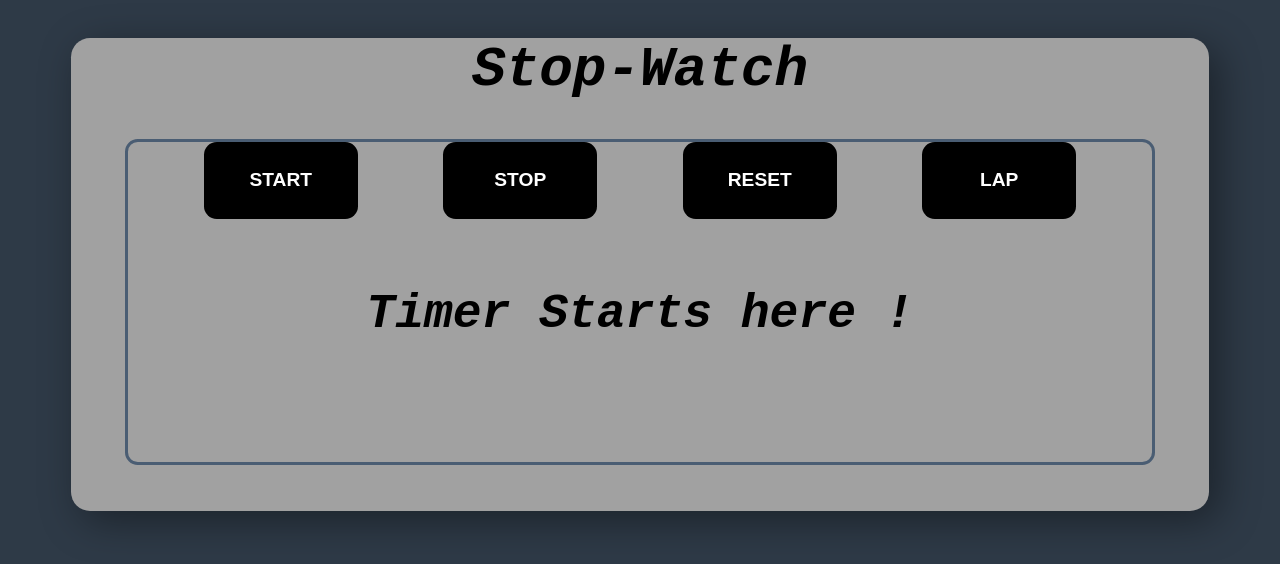
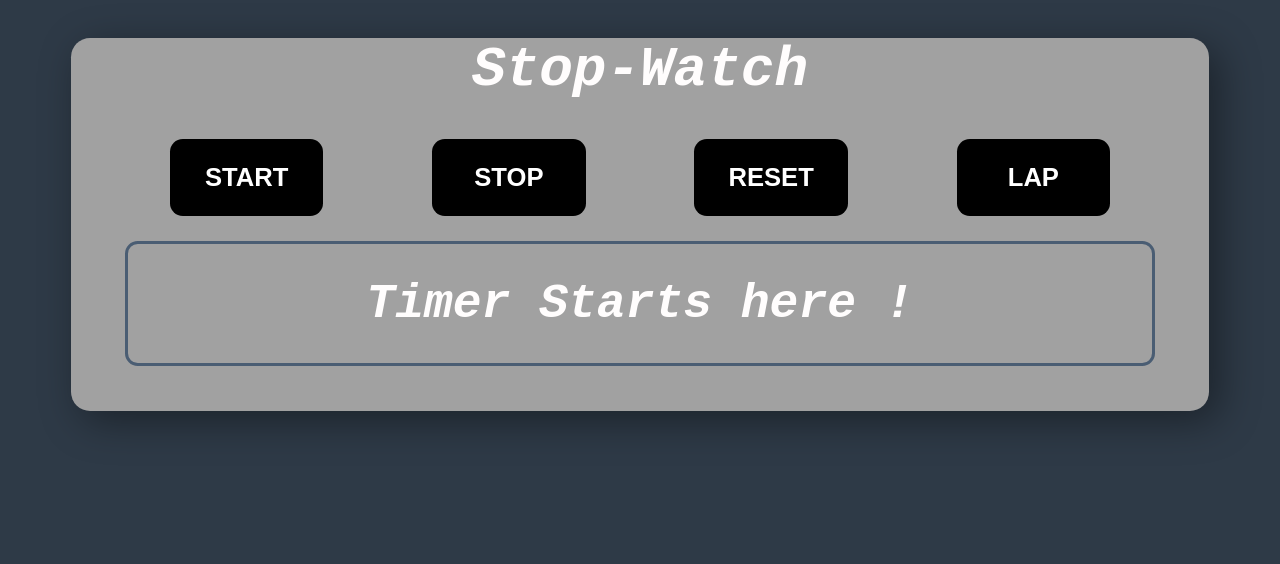
Before and after one commit to iamsumitkumar64/STOP-WATCH, a plain HTML site: page index.html in a window 1280 px wide. Drawn offline with Linux system fonts and the light colour scheme.

Commit message:
Change in Css

```diff
--- a/index.html
+++ b/index.html
@@ -22,11 +22,12 @@
 
         #main {
             width: 90%;
-            min-height: 40vh;
+            /* min-height: 40vh; */
             border: 0.2em solid #4a5d73;
             margin: auto;
             border-radius: 1vmax;
             margin-bottom: 4%;
+            margin-top: 2vmax;
         }
 
         #buttons {
@@ -41,6 +42,7 @@
         }
 
         h1 {
+            color: rgb(255, 253, 253);
             text-align: center;
             font-style: italic;
             font-family: 'Courier New', Courier, monospace;
@@ -56,7 +58,7 @@
             border: none;
             border-radius: 1vmax;
             transition: all ease .8s;
-            font-size: 1.2em;
+            font-size: 2vmax;
         }
 
         .box:hover {
@@ -82,15 +84,13 @@
 <body>
     <div id="whole">
         <h1>Stop-Watch</h1>
+        <div id="buttons">
+            <button onclick="start()" class="box">START</button>
+            <button onclick="stop()" class="box">STOP</button>
+            <button onclick="reset()" class="box">RESET</button>
+            <button onclick="lap()" class="box">LAP</button>
+        </div>
         <div id="main">
-            <div id="buttons">
-                <button onclick="start()" class="box">START</button>
-                <button onclick="stop()" class="box">STOP</button>
-                <button onclick="reset()" class="box">RESET</button>
-                <button onclick="lap()" class="box">LAP</button>
-            </div>
-            <br>
-            <br>
             <h1 id="text1">Timer Starts here !</h1>
         </div>
         <h2 id="lap"></h2>
@@ -102,7 +102,7 @@
 
     function start() {
         if (flag == 1) {
-            obj = setInterval(function test() {
+            obj = setInterval(() => {
                 document.getElementById('text1').innerText = h + ":" + m + ":" + s;
                 s++;
                 s = s < 10 ? "0" + s : s;
@@ -116,14 +116,13 @@
                     m = 0;
                     h = h < 10 ? "0" + h : h;
                 }
-            }, 800);
+            }, 750);
             flag = 0;
         }
         else {
             window.alert("Already Working");
         }
     }
-
     function lap() {
         div = document.createElement("div");
         para = document.createElement("p");
```
